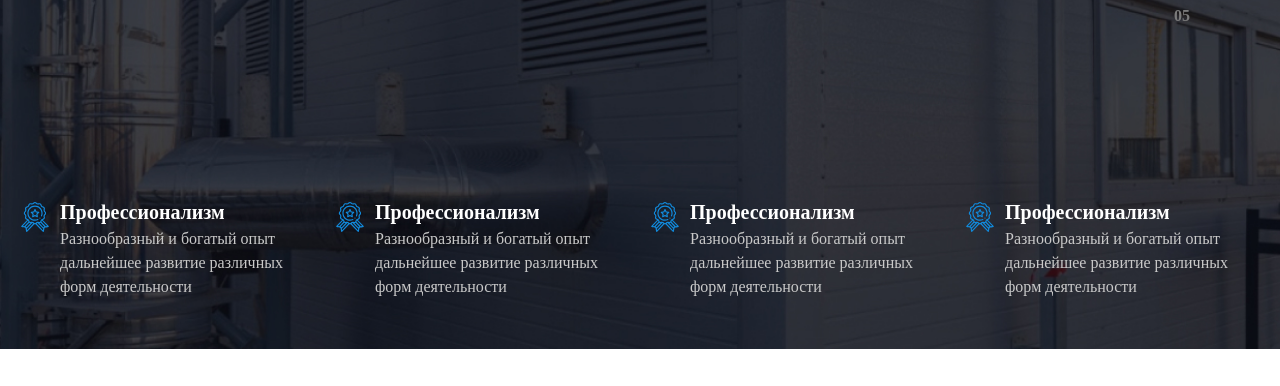
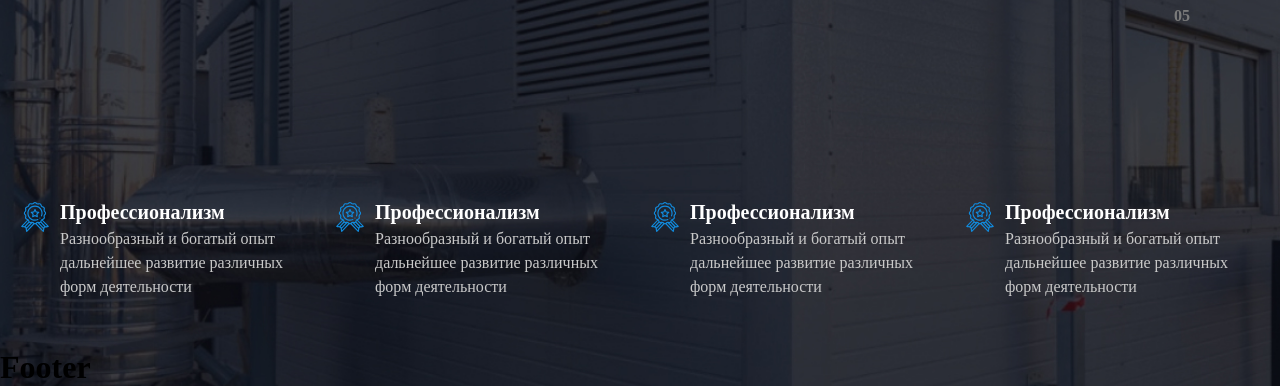
Before and after one commit to SardorIbodov/Impuls, a plain HTML site: page index.html in a window 1280 px wide. Shown: the part 530-916 px from the top of the page. Before the commit the page ends 879 px from the top, so only its background shows below. Drawn offline with Linux system fonts and the light colour scheme.

Commit message:
Footer qo'shildi

```diff
--- a/index.html
+++ b/index.html
@@ -186,6 +186,9 @@
           </ul>
         </div>
       </div>
+			<footer>
+				<h1>Footer</h1>
+			</footer>
     </header>
   </body>
 </html>
```
